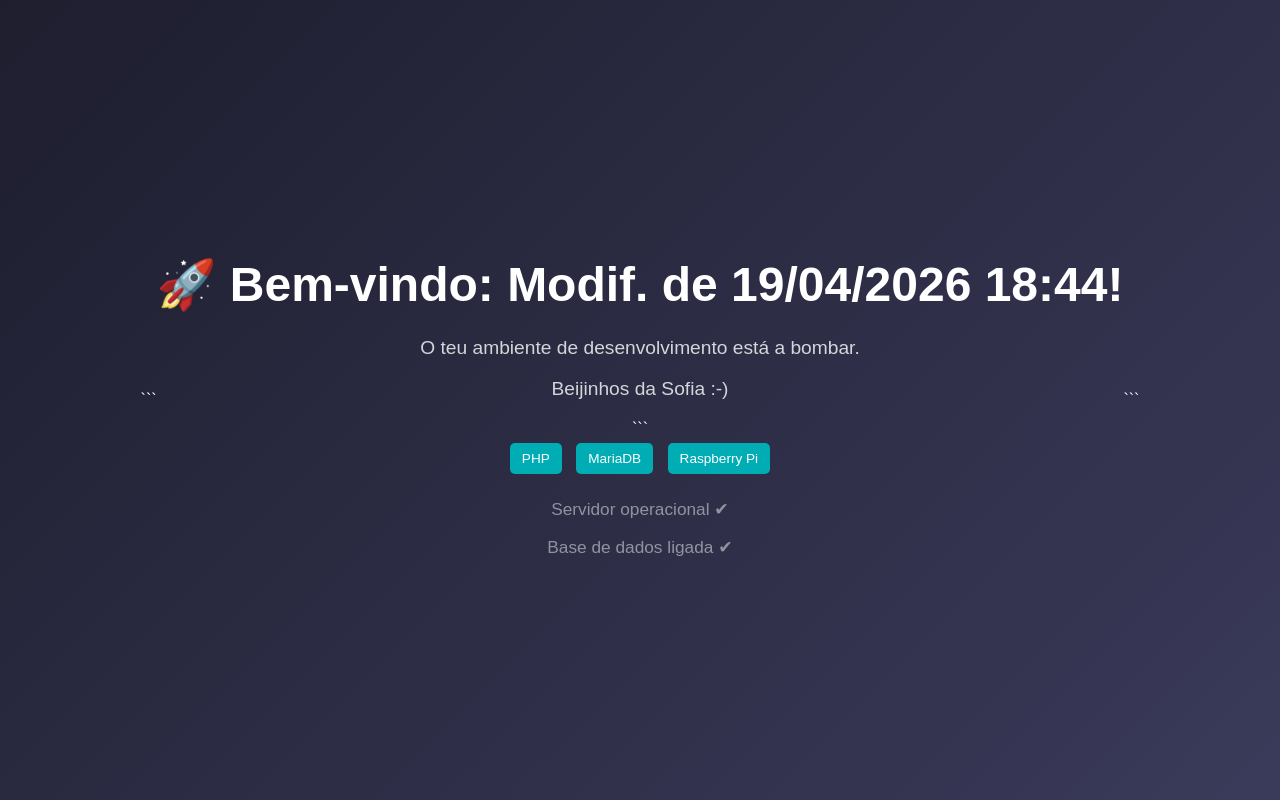
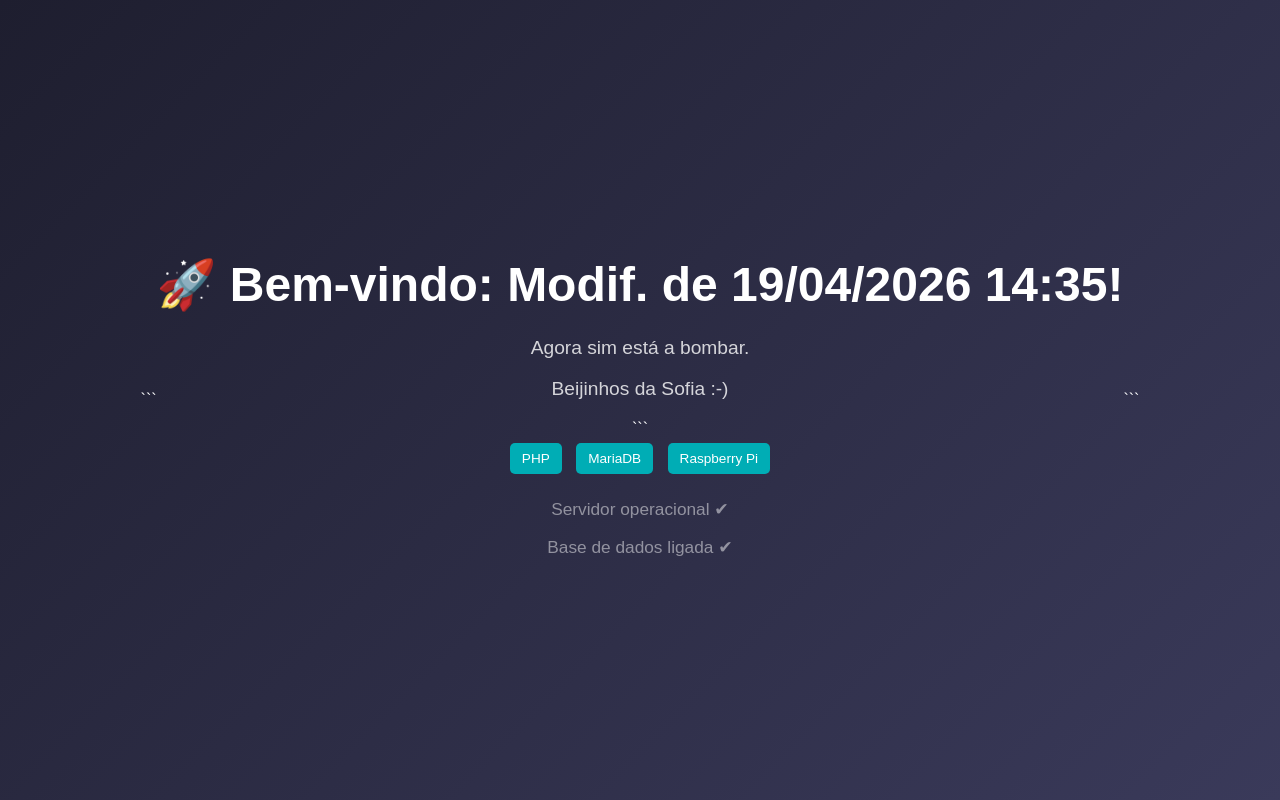
Before and after one commit to jportocom/teste1, a plain HTML site: page index.html in a window 1280 px wide. Drawn offline with Linux system fonts and the light colour scheme.

Commit message:
MPO-19/04/2026-B

````diff
--- a/index.html
+++ b/index.html
@@ -52,8 +52,8 @@
 
 </head>
 <body>
-    <div class="container">        <h1>🚀 Bem-vindo: Modif. de 19/04/2026 18:44!</h1>
-        <p>O teu ambiente de desenvolvimento está a bombar.</p>
+    <div class="container">        <h1>🚀 Bem-vindo: Modif. de 19/04/2026 14:35!</h1>
+        <p>Agora sim está a bombar.</p>
         <p>Beijinhos da Sofia :-)</p>
 
 ```
````
